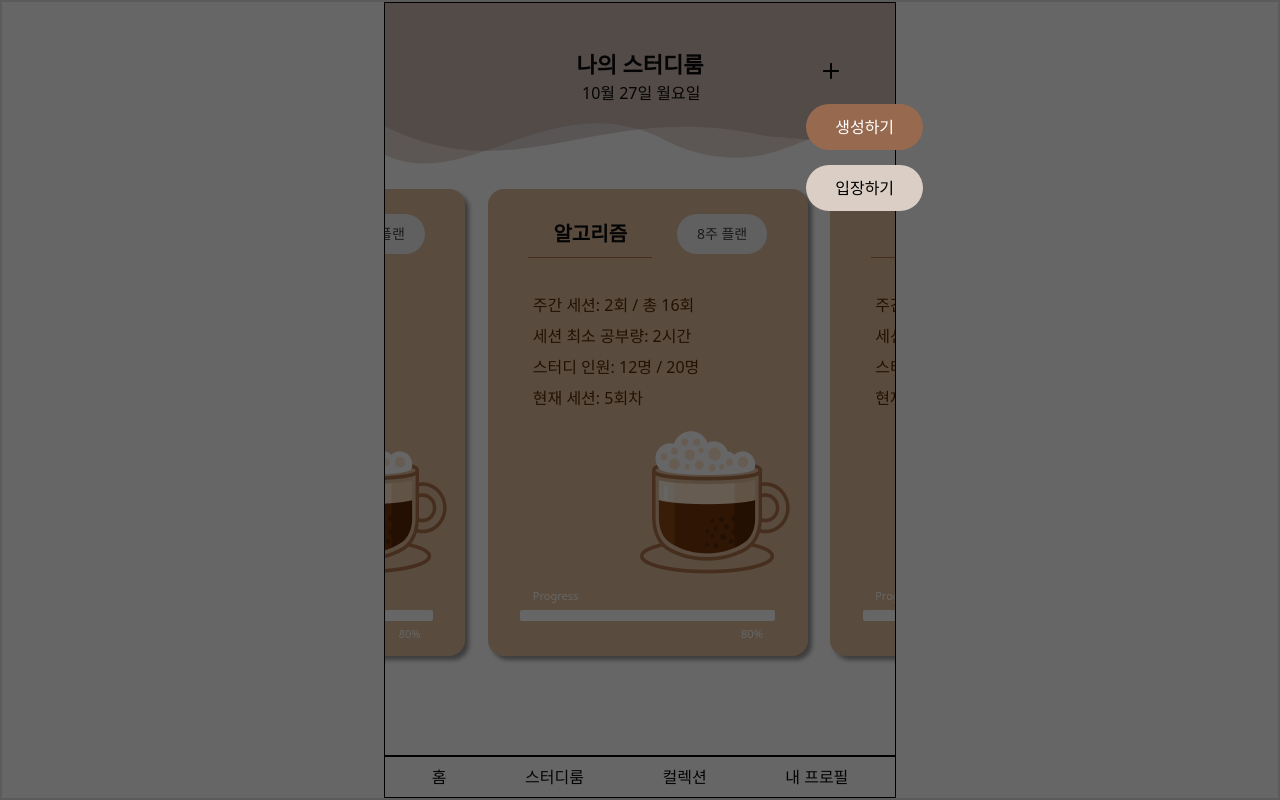
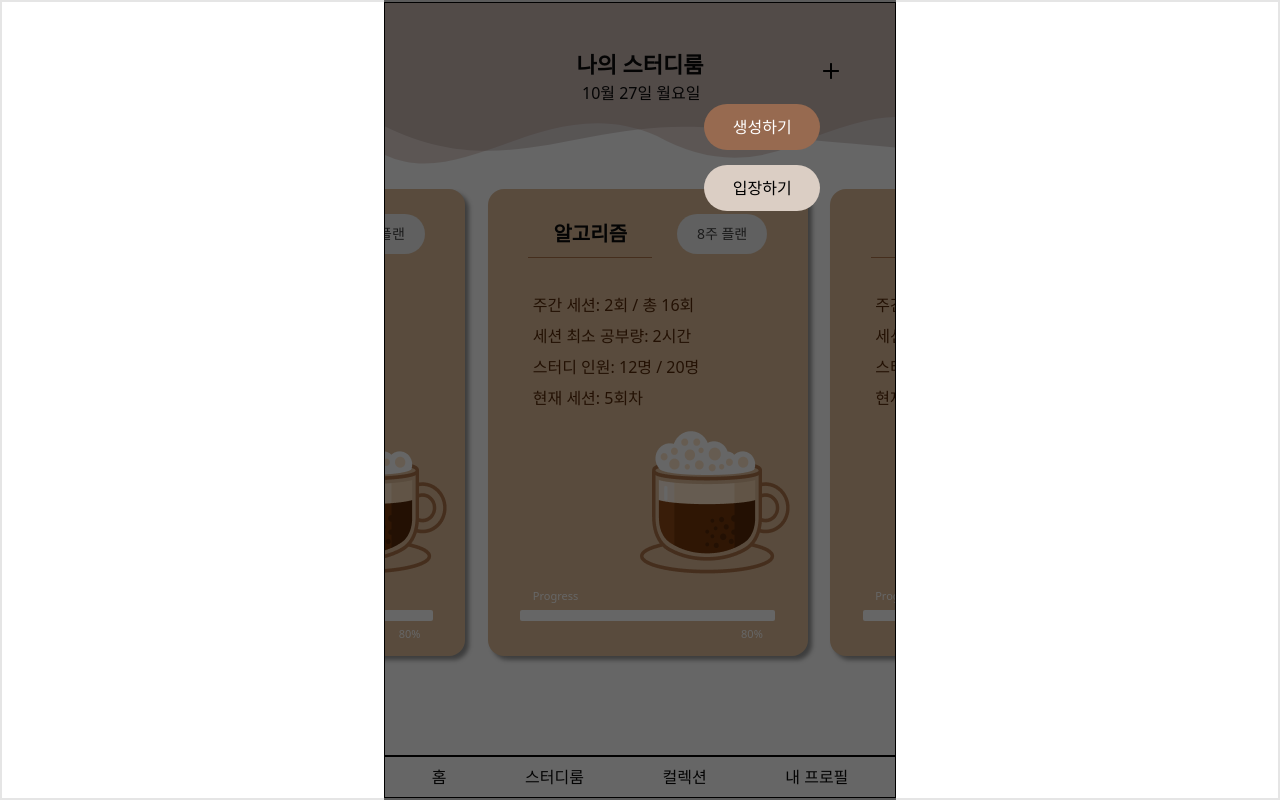
Before and after one commit to StudyMeotsa/FE_React, a React (Vite) app: page /studyroom in a window 1280 px wide. Both pictures are taken after a click on the picture 830 px from the left and 71 px from the top of the page. Built offline with nearby package versions, Linux system fonts and the light colour scheme; the HTML template or start-up script is replaced by a standard one.

Commit message:
FIX: MODAL 수정

```diff
--- a/src/components/StudyRoom/PlusModal.tsx
+++ b/src/components/StudyRoom/PlusModal.tsx
@@ -9,8 +9,13 @@ export default function PlusModal() {
   const [open, setOpen] = useState(false);
 
   const modal = (
-    <>
+    <div
+      style={{
+        display: 'flex',
+        justifyContent: 'center',
+      }}>
       <S.Overlay
+        className='m-auto w-full max-w-lg'
         $open={open}
         onClick={() => setOpen(false)}
       />
@@ -26,7 +31,7 @@ export default function PlusModal() {
           </S.Modal>
         </Link>
       </S.ModalWrapper>
-    </>
+    </div>
   );
 
   return (
@@ -35,6 +40,7 @@ export default function PlusModal() {
         src={Plus}
         alt='button'
         onClick={() => setOpen(true)}
+        style={{ cursor: 'pointer' }}
       />
       {open && ReactDOM.createPortal(modal, document.body)}
     </>
--- a/src/components/StudyRoom/PlusModalStyled.tsx
+++ b/src/components/StudyRoom/PlusModalStyled.tsx
@@ -13,12 +13,10 @@ export const PlusButton = styled.img`
 `;
 
 export const Overlay = styled.div<{ $open: boolean }>`
-  display: ${({ $open }) => ($open ? 'flex' : 'none')};
+  display: ${({ $open }) => ($open ? 'block' : 'none')};
   position: fixed;
   top: 0;
-  left: 0;
-  width: 100%;
-  height: 100%;
+  height: 100vh;
   background-color: rgba(0, 0, 0, 0.6);
   z-index: 999;
 `;
@@ -27,7 +25,7 @@ export const ModalWrapper = styled.div<{ $open: boolean }>`
   display: ${({ $open }) => ($open ? 'flex' : 'none')};
   position: absolute;
   top: 13%;
-  left: 63%;
+  left: 55%;
   flex-direction: column;
   gap: 0.9rem;
   z-index: 1000;
```
